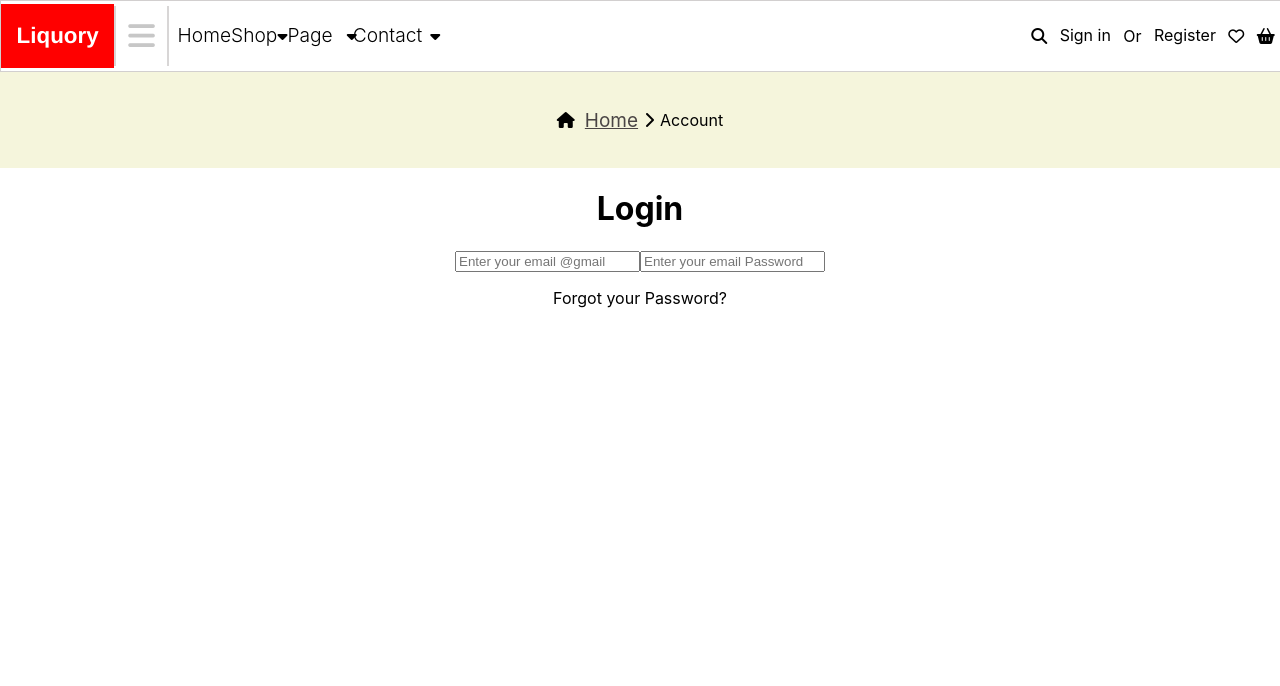
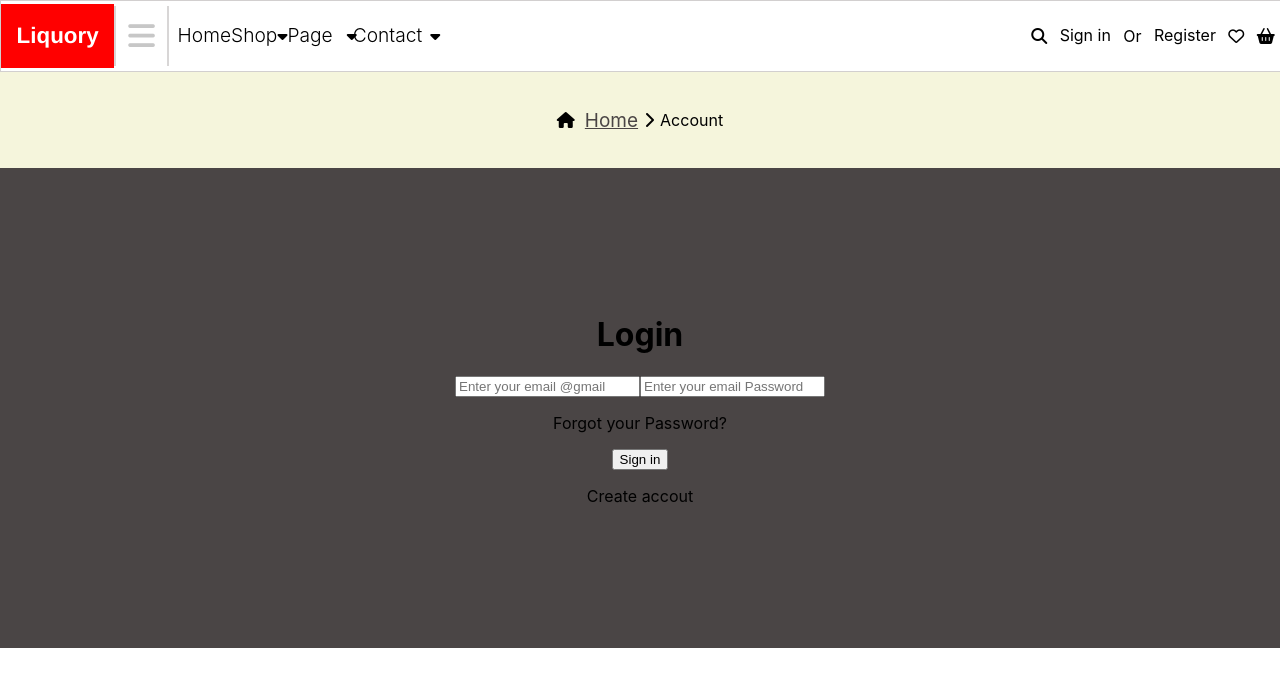
Before and after one commit to MALWICK/Drink-site, a React (Create React App) app: page /login in a window 1280 px wide. Shown: the top 686 px of the page. Built offline with nearby package versions, Linux system fonts and the light colour scheme.

Commit message:
styling my login Form

```diff
--- a/src/pages/Login.jsx
+++ b/src/pages/Login.jsx
@@ -28,7 +28,9 @@ function Login() {
             placeholder="Enter your email Password"
           />
         </div>
-        <p>Forgot your Password? </p>
+        <p className={Styles.forgot}>Forgot your Password? </p>
+        <button type="submit">Sign in </button>
+        <p>Create accout</p>
       </div>
     </div>
   );
--- a/src/pages/Login.module.css
+++ b/src/pages/Login.module.css
@@ -29,3 +29,13 @@
   color: #e60606;
   cursor: pointer;
 }
+
+.form_container {
+    width: 100%;
+    height: 60vh;
+    display: flex;
+    justify-content: center;
+    align-items: center;
+    flex-direction: column;
+    background-color: #4a4545;
+}
```
